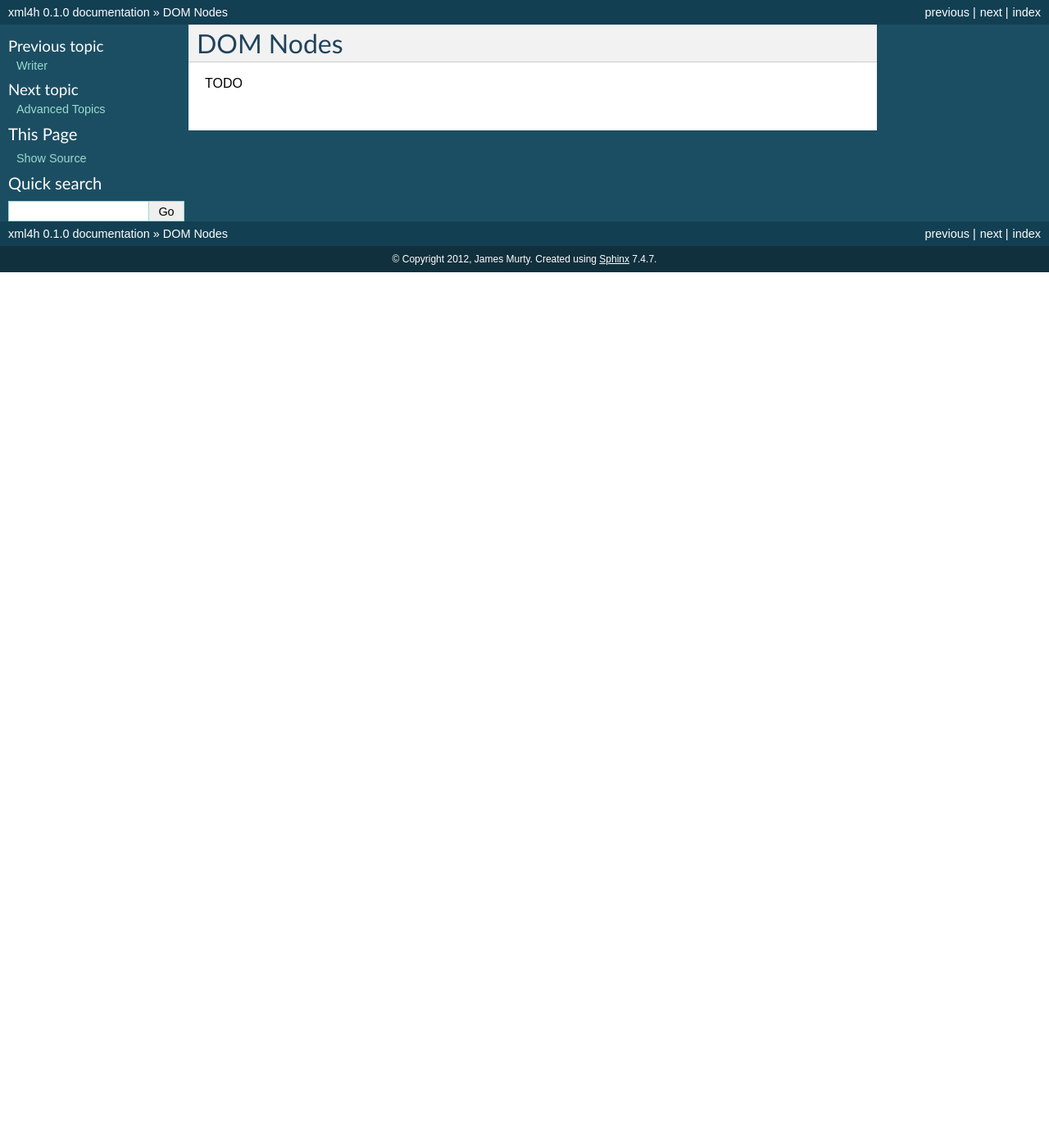
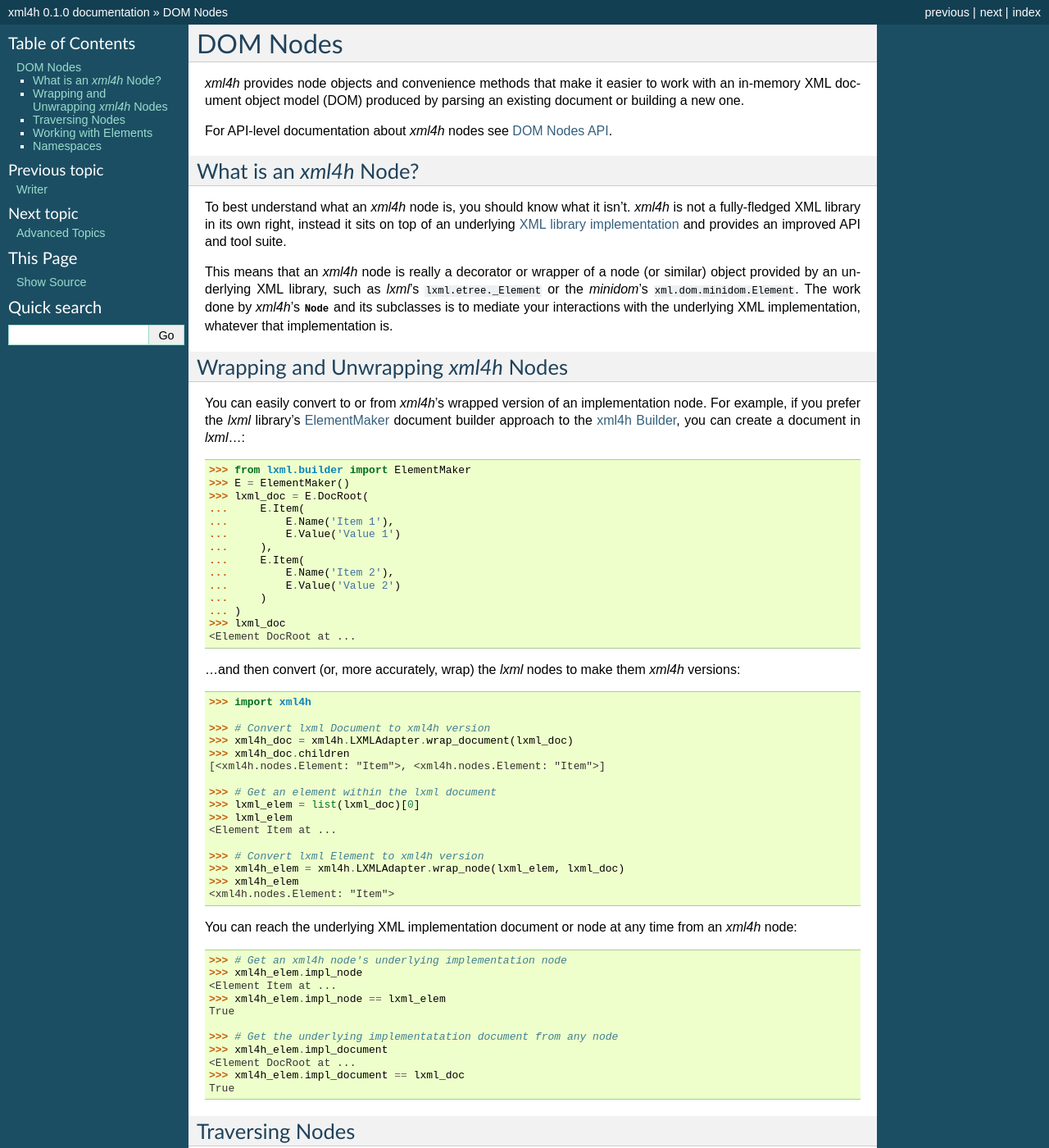
Before and after one commit to jmurty/xml4h, a Sphinx documentation site: the page built from docs/nodes.rst, in a window 1280 px wide and 1400 px high. Shown: the whole window at 82% size. Built offline with Sphinx 7.4.7, drawn with Linux system fonts in a browser that asks for light colours; some of the changed text lies outside the part shown.

Commit message:
Started prose documentation for nodes

```diff
--- a/docs/api.rst
+++ b/docs/api.rst
@@ -26,9 +26,8 @@ Writer
 
 .. _api-nodes:
 
-
-DOM Nodes
----------
+DOM Nodes API
+-------------
 
 .. automodule:: xml4h.nodes
    :members:
--- a/docs/builder.rst
+++ b/docs/builder.rst
@@ -1,3 +1,5 @@
+.. _builder:
+
 =======
 Builder
 =======
--- a/docs/nodes.rst
+++ b/docs/nodes.rst
@@ -2,4 +2,96 @@
 DOM Nodes
 =========
 
-TODO
+*xml4h* provides node objects and convenience methods that make it easier to
+work with an in-memory XML document object model (DOM) produced by parsing an
+existing document or building a new one.
+
+For API-level documentation about *xml4h* nodes see :ref:`api-nodes`.
+
+
+What is an *xml4h* Node?
+------------------------
+
+To best understand what an *xml4h* node is, you should know what it isn't.
+*xml4h* is not a fully-fledged XML library in its own right, instead it sits
+on top of an underlying :ref:`XML library implementation <xml-lib-adapters>`
+and provides an improved API and tool suite.
+
+This means that an *xml4h* node is really a decorator or wrapper of a node
+(or similar) object provided by an underlying XML library, such as *lxml*'s
+``lxml.etree._Element`` or the *minidom*'s ``xml.dom.minidom.Element``. The
+work done by *xml4h*'s :class:`~xml4h.nodes.Node` and its subclasses is to
+mediate your interactions with the underlying XML implementation, whatever
+that implementation is.
+
+
+Wrapping and Unwrapping *xml4h* Nodes
+-------------------------------------
+
+You can easily convert to or from *xml4h*'s wrapped version of an
+implementation node. For example, if you prefer the *lxml* library's
+`ElementMaker <http://lxml.de/tutorial.html#the-e-factory>`_ document builder
+approach to the :ref:`xml4h Builder <builder>`, you can create a document
+in *lxml*...::
+
+    >>> from lxml.builder import ElementMaker
+    >>> E = ElementMaker()
+    >>> lxml_doc = E.DocRoot(
+    ...     E.Item(
+    ...         E.Name('Item 1'),
+    ...         E.Value('Value 1')
+    ...     ),
+    ...     E.Item(
+    ...         E.Name('Item 2'),
+    ...         E.Value('Value 2')
+    ...     )
+    ... )
+    >>> lxml_doc  # doctest:+ELLIPSIS
+    <Element DocRoot at ...
+
+...and then convert (or, more accurately, wrap) the *lxml* nodes to make them
+*xml4h* versions::
+
+    >>> import xml4h
+
+    >>> # Convert lxml Document to xml4h version
+    >>> xml4h_doc = xml4h.LXMLAdapter.wrap_document(lxml_doc)
+    >>> xml4h_doc.children
+    [<xml4h.nodes.Element: "Item">, <xml4h.nodes.Element: "Item">]
+
+    >>> # Get an element within the lxml document
+    >>> lxml_elem = list(lxml_doc)[0]
+    >>> lxml_elem  # doctest:+ELLIPSIS
+    <Element Item at ...
+
+    >>> # Convert lxml Element to xml4h version
+    >>> xml4h_elem = xml4h.LXMLAdapter.wrap_node(lxml_elem, lxml_doc)
+    >>> xml4h_elem  # doctest:+ELLIPSIS
+    <xml4h.nodes.Element: "Item">
+
+You can reach the underlying XML implementation document or node at any time
+from an *xml4h* node::
+
+    >>> # Get an xml4h node's underlying implementation node
+    >>> xml4h_elem.impl_node  # doctest:+ELLIPSIS
+    <Element Item at ...
+    >>> xml4h_elem.impl_node == lxml_elem
+    True
+
+    >>> # Get the underlying implementatation document from any node
+    >>> xml4h_elem.impl_document  # doctest:+ELLIPSIS
+    <Element DocRoot at ...
+    >>> xml4h_elem.impl_document == lxml_doc
+    True
+
+
+Traversing Nodes
+----------------
+
+
+Working with Elements
+---------------------
+
+
+Namespaces
+----------
```
Also changed, not shown: 1 other file.
